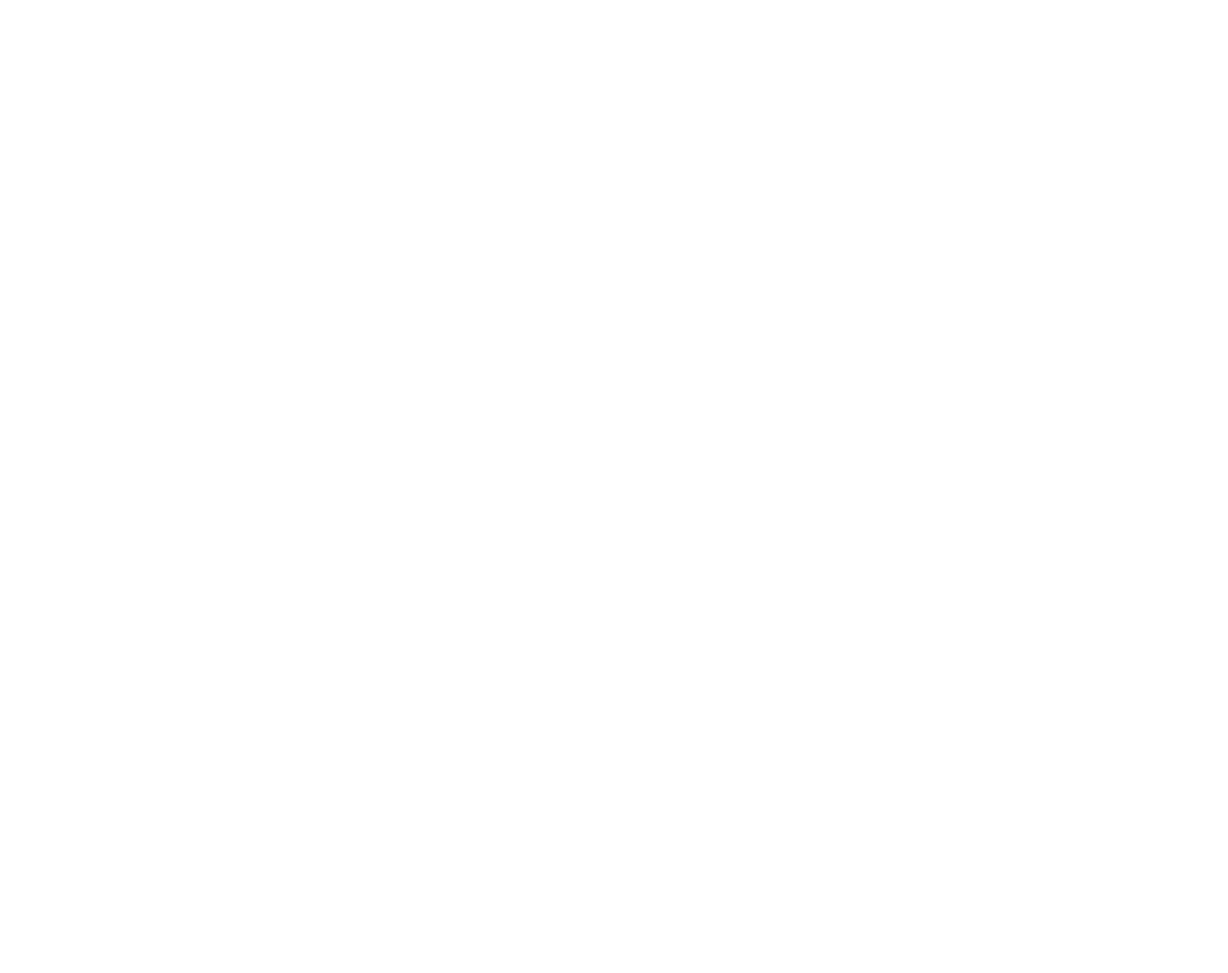
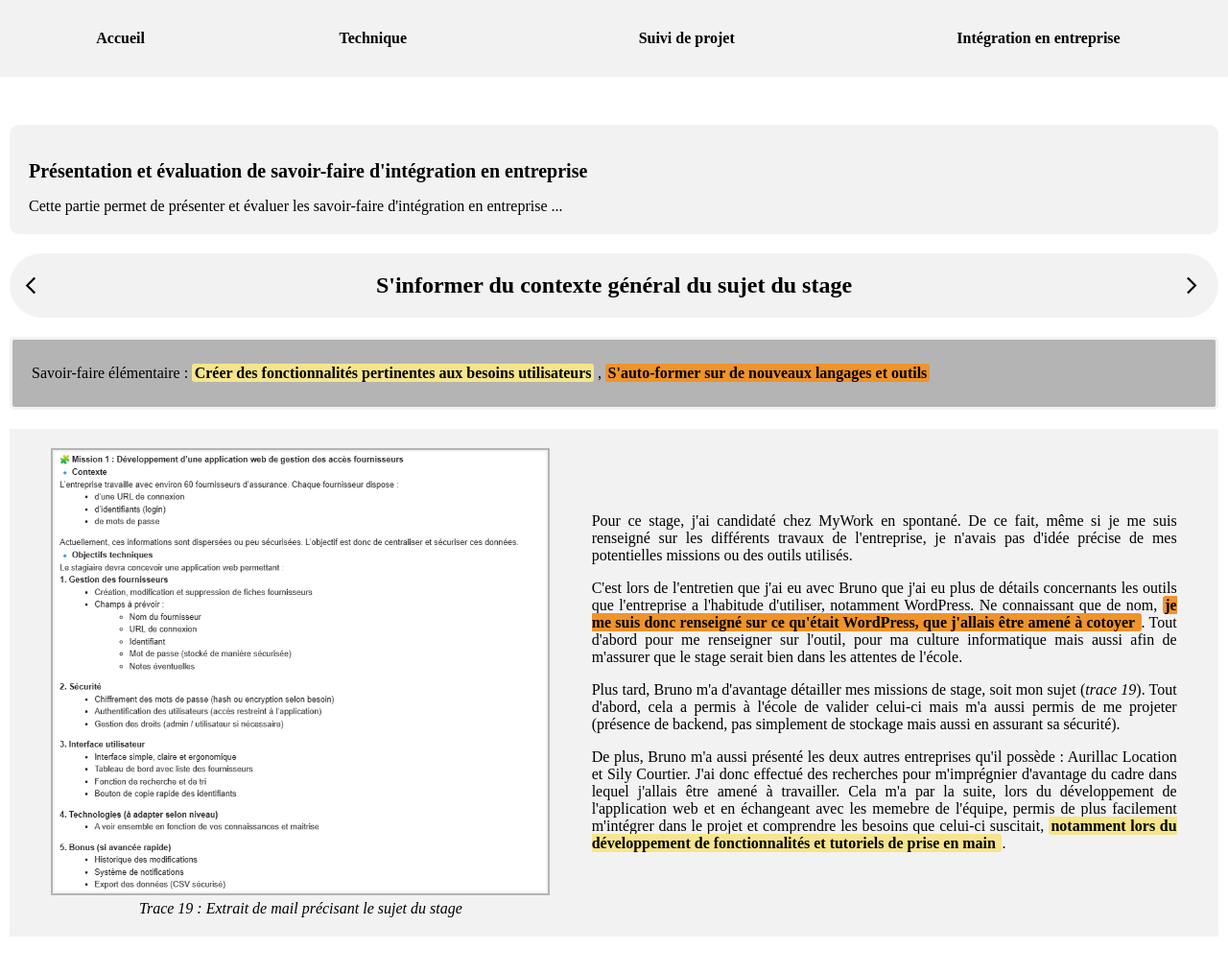
Before and after one commit to Jolan-B/Portfolio-2026, a plain HTML site: page Integration/contexte-sujet.html in a window 1280 px wide. Shown: the whole page at 96% size. Before the commit the page ends 800 px from the top, so only its background shows below. Drawn offline with Linux system fonts and the light colour scheme.

Commit message:
contenu pages intégration en entreprise

```diff
--- a/Integration/contexte-sujet.html
+++ b/Integration/contexte-sujet.html
@@ -0,0 +1,218 @@
+<!DOCTYPE html>
+<html lang="en">
+
+<head>
+    <meta charset="UTF-8">
+    <meta name="viewport" content="width=device-width, initial-scale=1.0">
+    <title>Intégration en entreprise | Sujet</title>
+    <link rel="stylesheet" href="../style.css" />
+</head>
+
+<body>
+
+    <header class="menu-index">
+
+        <section class="titles">
+
+            <a href="../index.html">
+                <div class="primary-title">
+                    <span>Accueil</span>
+                </div>
+            </a>
+
+        </section>
+
+        <section class="titles">
+
+            <div class="primary-title">
+                <span>Technique</span>
+            </div>
+
+            <div class="secondary-title">
+
+                <a href="../Technique/arborescence.html">
+                    <span>Arborescence</span>
+                </a>
+
+                <a href="../Technique/BdD.html">
+                    <span>Base de Données</span>
+                </a>
+
+                <a href="../Technique/calendly.html">
+                    <span>Outil : Calendly</span>
+                </a>
+
+                <a href="../Technique/composant.html">
+                    <span>Composants</span>
+                </a>
+
+                <a href="../Technique/php.html">
+                    <span>Langage : PHP</span>
+                </a>
+
+                <a href="../Technique/scrud.html">
+                    <span>SCRUD</span>
+                </a>
+
+                <a href="../Technique/wp.html">
+                    <span>Outil : WordPress</span>
+                </a>
+
+                <a href="../Technique/bilan.html">
+                    <span>Bilan et Évaluation</span>
+                </a>
+            </div>
+
+        </section>
+
+        <section class="titles">
+
+            <div class="primary-title">
+                <span>Suivi de projet</span>
+            </div>
+
+            <div class="secondary-title">
+
+                <a href="../SuiviDeProjet/appli-cdc.html">
+                    <span>Cahier des Charges</span>
+                </a>
+
+                <a href="../SuiviDeProjet/github.html">
+                    <span>Github</span>
+                </a>
+
+                <a href="../SuiviDeProjet/ia.html">
+                    <span>Intelligence Artificielle</span>
+                </a>
+
+                <a href="../SuiviDeProjet/tuto.html">
+                    <span>Tutos de prise en main</span>
+                </a>
+
+                <a href="../SuiviDeProjet/bilan.html">
+                    <span>Bilan et Évaluation</span>
+                </a>
+            </div>
+
+        </section>
+
+        <section class="titles">
+
+            <div class="primary-title">
+                <span>Intégration en entreprise</span>
+            </div>
+
+            <div class="secondary-title">
+                <a href="autonomie.html">
+                    <span>Être autonome</span>
+                </a>
+
+                <a href="contexte-sujet.html">
+                    <span>S'informer sur le sujet de stage</span>
+                </a>
+
+                <a href="equipe.html">
+                    <span>S'intégrer à l'équipe</span>
+                </a>
+
+                <a href="proposition.html">
+                    <span>Proposer</span>
+                </a>
+
+                <a href="bilan.html">
+                    <span>Bilan et Évaluation</span>
+                </a>
+            </div>
+
+        </section>
+
+    </header>
+
+    <main>
+        <section class="presentation">
+            <h1>Présentation et évaluation de savoir-faire d'intégration en entreprise</h1>
+
+            <span>
+                Cette partie permet de présenter et évaluer les savoir-faire d'intégration en entreprise ...
+            </span>
+        </section>
+
+        <section class="trace-title">
+            <a class="before" href="autonomie.html">
+                <img src="../images/before.png" />
+            </a>
+
+            <h1>S'informer du contexte général du sujet du stage</h1>
+
+            <a class="after" href="equipe.html">
+                <img src="../images/after.png" />
+            </a>
+        </section>
+
+        <div class="savoir-faire">
+            <p>Savoir-faire élémentaire :
+                <!--
+                <span class="sf1">Créer des fonctionnalités pertinentes aux besoins utilisateurs</span>
+                ,
+                <span class="sf2">S'auto-former sur de nouveaux langages et outils</span>
+                ,
+                <span class="sf3">Créer une base de données et sécuriser les informations qu'elle contient</span>
+                ,
+                <span class="sf4">Lier le backend et le frontend d'une application web (en utilisant le modèle
+                    MVC)</span>
+                et
+                <span class="sf5">Structurer le développement d'une application web et coder intelligemment</span>
+                -->
+                <span class="sf1">Créer des fonctionnalités pertinentes aux besoins utilisateurs</span>
+                ,
+                <span class="sf2">S'auto-former sur de nouveaux langages et outils</span>
+            </p>
+        </div>
+
+        <section class="image-text">
+            <div class="image-trace">
+                <img src="../images/mail-sujet-stage2.png" />
+                <span>Trace 19 : Extrait de mail précisant le sujet du stage</span>
+            </div>
+
+            <div class="text-trace">
+                <p>
+                    Pour ce stage, j'ai candidaté chez MyWork en spontané. De ce fait, même si je me suis renseigné sur
+                    les différents travaux de l'entreprise, je n'avais pas d'idée précise de mes potentielles missions
+                    ou des outils utilisés.
+                </p>
+                <p>
+                    C'est lors de l'entretien que j'ai eu avec Bruno que j'ai eu plus de détails concernants les outils
+                    que l'entreprise a l'habitude d'utiliser, notamment WordPress. Ne connaissant que de nom,
+                    <span class="sf2">
+                        je me suis donc renseigné sur ce qu'était WordPress, que j'allais être amené à cotoyer
+                    </span>
+                    . Tout d'abord pour me renseigner sur l'outil, pour ma culture informatique mais aussi afin de
+                    m'assurer que le stage serait bien dans les attentes de l'école.
+                </p>
+                <p>
+                    Plus tard, Bruno m'a d'avantage détailler mes missions de stage, soit mon sujet (<em>trace 19</em>).
+                    Tout d'abord, cela a permis à l'école de valider celui-ci mais m'a aussi permis de me projeter
+                    (présence de backend, pas simplement de stockage mais aussi en assurant sa sécurité).
+                </p>
+                <p>
+                    De plus, Bruno m'a aussi présenté les deux autres entreprises qu'il possède : Aurillac Location et
+                    Sily Courtier. J'ai donc effectué des recherches pour m'imprégnier d'avantage du cadre dans lequel
+                    j'allais être amené à travailler. Cela m'a par la suite, lors du développement de l'application web
+                    et en échangeant avec les memebre de l'équipe, permis de plus facilement m'intégrer dans le projet
+                    et comprendre les besoins que celui-ci suscitait,
+                    <span class="sf1">
+                        notamment lors du développement de fonctionnalités
+                        et tutoriels de prise en main
+                    </span>
+                    .
+                </p>
+            </div>
+
+        </section>
+
+    </main>
+
+</body>
+
+</html>
```
Also changed, not shown: Integration/autonomie.html (+23 -6 lines), Integration/equipe.html (+203 -0 lines), Integration/proposition.html (+232 -0 lines), SuiviDeProjet/github.html (+2 -3 lines), images/forgot-pwd.png (added), images/github.png, images/liste-assurances-service.png (added), images/mail-prolongation.png (added), images/mail-sujet-stage.png (added), images/mail-sujet-stage2.png (added), traces.txt.
